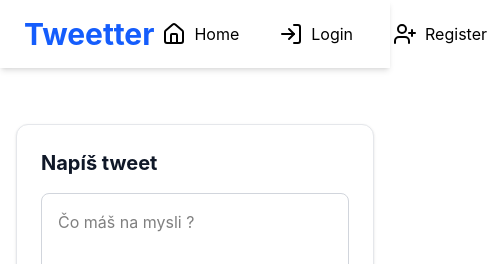
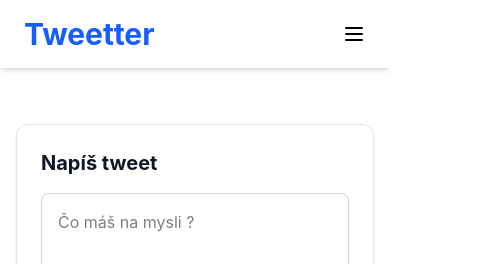
Before and after one commit to martinrosik/Twitter-Clone, a React (Vite) app in the folder front-end/: page / in a window 390 px wide. Shown: the top 264 px of the page, 495 px wide, since content can reach past the window. Built offline with nearby package versions, Linux system fonts and the light colour scheme; no server answers.

Commit message:
fixed navbar for responsivness

```diff
--- a/front-end/src/components/Navbar.tsx
+++ b/front-end/src/components/Navbar.tsx
@@ -1,12 +1,20 @@
+import { useState } from "react";
 import { Link } from "react-router-dom";
-import { LogIn, UserPlus, House } from 'lucide-react';
+import { LogIn, UserPlus, House, Menu, X } from 'lucide-react';
 import '../styles/navbar.css';
 
 export default function Navbar() {
+  const [isOpen, setIsOpen] = useState(false);
+
   return (
     <nav className="navbar">
       <Link to="/" className="logo">Tweetter</Link>
-      <ul className="nav-links">
+
+      <div className="hamburger md:hidden" onClick={() => setIsOpen(!isOpen)}>
+        {isOpen ? <X /> : <Menu />}
+      </div>
+
+      <ul className={`nav-links ${isOpen ? 'open' : ''} md:flex`}>
         <li>
           <Link to="/" className="flex nav-link gap-2"><House /> Home</Link>
         </li>
--- a/front-end/src/styles/navbar.css
+++ b/front-end/src/styles/navbar.css
@@ -1,7 +1,7 @@
 @import 'tailwindcss';
 
 .navbar {
-  @apply bg-white shadow-md px-6 py-4 flex justify-between items-center mb-10;
+  @apply bg-white shadow-md px-6 py-4 flex justify-between items-center mb-10 relative;
 }
 
 .logo {
@@ -9,9 +9,25 @@
 }
 
 .nav-links {
-  @apply flex space-x-6;
+  @apply hidden md:flex space-x-6;
 }
 
 .nav-link {
-  @apply hover:text-blue-500  focus:ring-2 focus:ring-blue-500 px-2 py-1 rounded;
+  @apply hover:text-blue-500 focus:ring-2 focus:ring-blue-500 px-2 py-1 rounded;
 }
+
+.hamburger {
+  @apply block md:hidden cursor-pointer text-2xl;
+}
+
+@media (max-width: 768px) {
+  .nav-links {
+    @apply flex flex-col absolute top-full left-0 w-full bg-white shadow-md overflow-hidden max-h-0 transition-all duration-300;
+  }
+  .nav-links.open {
+    @apply max-h-60;
+  }
+  .nav-links li {
+    @apply w-full text-center py-2 border-b last:border-b-0;
+  }
+}
```
